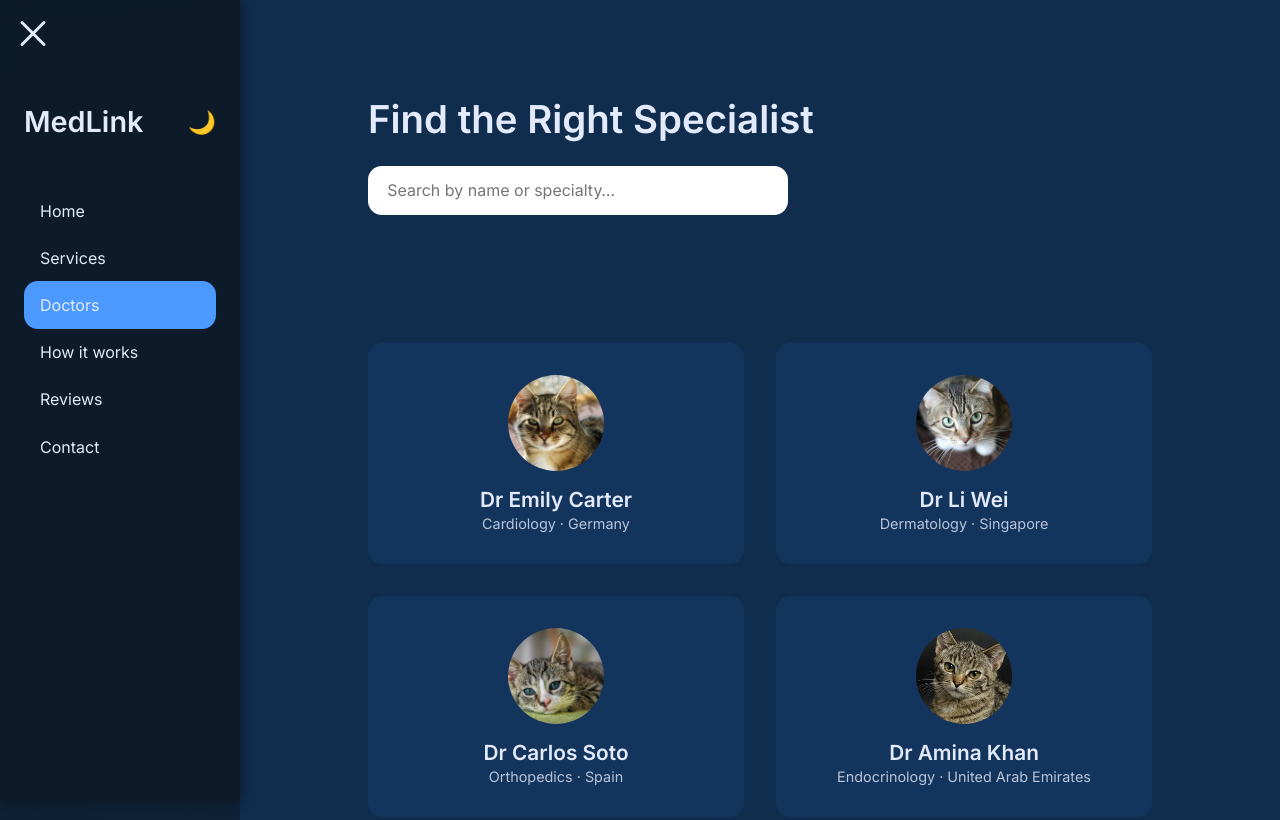
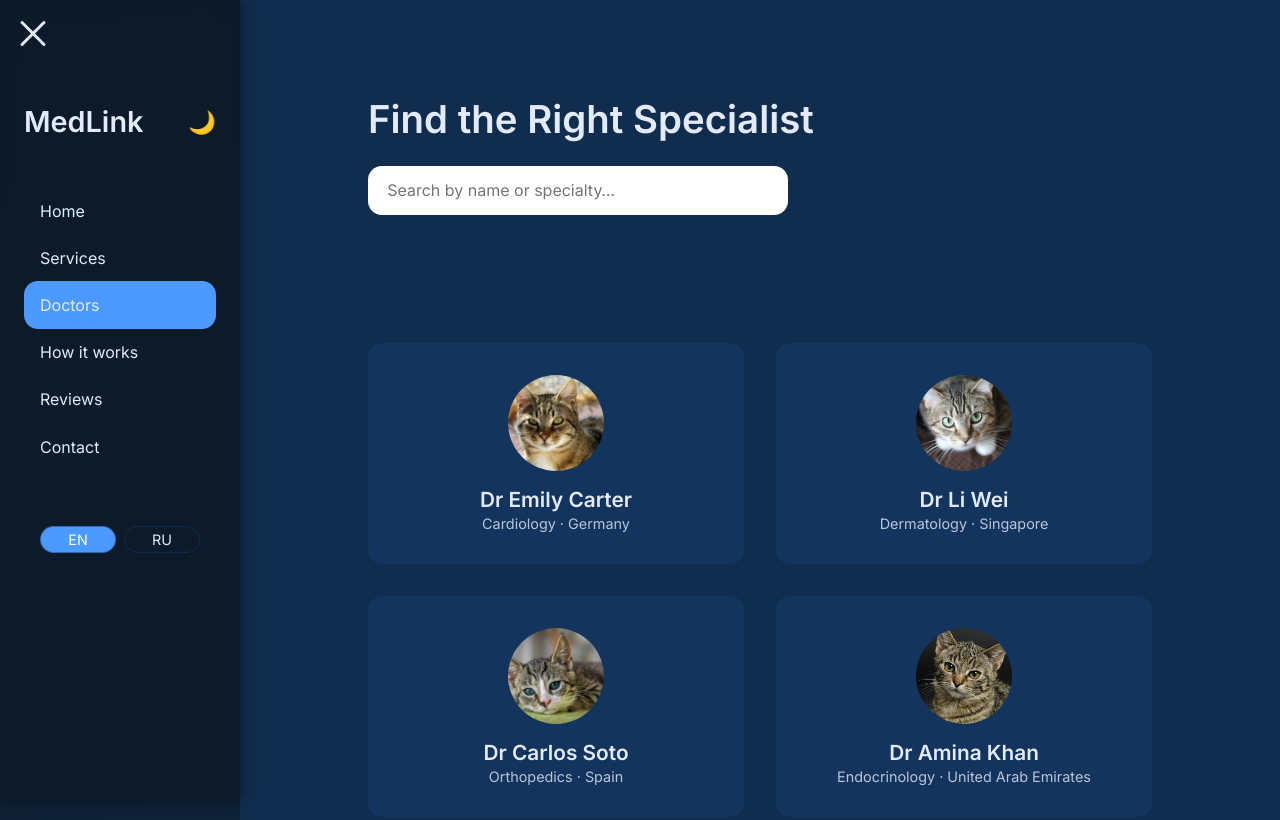
Before and after one commit to rcc00n/prj_E, a plain HTML site: page doctors.html in a window 1280 px wide. Shown: the top 820 px of the page. Drawn offline with Linux system fonts and the light colour scheme.

Commit message:
language button, cold

```diff
--- a/doctors.html
+++ b/doctors.html
@@ -34,6 +34,13 @@
       <a href="index.html#reviews">Reviews</a>
       <a href="index.html#contact">Contact</a>
     </nav>
+
+    <!-- Переключатель языка -->
+<div class="lang-switcher">
+  <button class="lang-btn active" data-lang="en">EN</button>
+  <button class="lang-btn" data-lang="ru">RU</button>
+</div>
+
 </aside>
 
 
--- a/script.js
+++ b/script.js
@@ -71,3 +71,31 @@ document.addEventListener('DOMContentLoaded', () => {
 
   sections.forEach(sec => observer.observe(sec));
 });
+
+
+// логика переключения страниц и запоминание выбора
+document.querySelectorAll('.lang-btn').forEach(btn=>{
+  btn.addEventListener('click',()=>{
+    if(btn.classList.contains('active')) return;        // уже выбран
+    const lang = btn.dataset.lang;
+    localStorage.setItem('lang', lang);                 // запомнили выбор
+
+    // меняем имя файла: page.html  <->  page-ru.html
+    const path = location.pathname;
+    const ruRe = /-ru(\.html)$/;
+    let target = path;
+
+    if(lang==='ru' && !ruRe.test(path)){
+      target = path.replace(/\.html$/, '-ru.html');
+    }else if(lang==='en' && ruRe.test(path)){
+      target = path.replace(ruRe, '.html');
+    }
+    location.href = target;
+  });
+});
+
+// при входе с другой страницы — подсветить активный
+const pref = localStorage.getItem('lang') || 'en';
+document.querySelectorAll('.lang-btn').forEach(b=>{
+  b.classList.toggle('active', b.dataset.lang===pref);
+});
--- a/style.css
+++ b/style.css
@@ -260,3 +260,33 @@ html.light{ --hero-overlay:rgba(255,255,255,.55); }   /* осветляем в
   color:#fff !important;
   text-shadow:0 3px 8px #000a;
 }
+
+/* Переключатель языка под меню */
+.lang-switcher{
+  display:flex;
+  gap:.5rem;
+  margin:1.5rem 1rem 0;
+}
+
+.lang-btn{
+  flex:1;                       /* оба равной ширины */
+  padding:.25rem .75rem;
+  font-size:.9rem;
+  background:transparent;
+  border:1px solid var(--card);
+  border-radius:var(--radius);
+  color:var(--text);
+  cursor:pointer;
+  transition:background var(--transition),color var(--transition),border-color var(--transition);
+}
+
+.lang-btn:hover{
+  border-color:var(--accent);
+  color:var(--accent);
+}
+
+.lang-btn.active{
+  background:var(--accent);
+  color:#fff;
+  cursor:default;
+}
```
Also changed, not shown: index.html (+7 -0 lines), services.html (+7 -0 lines).
